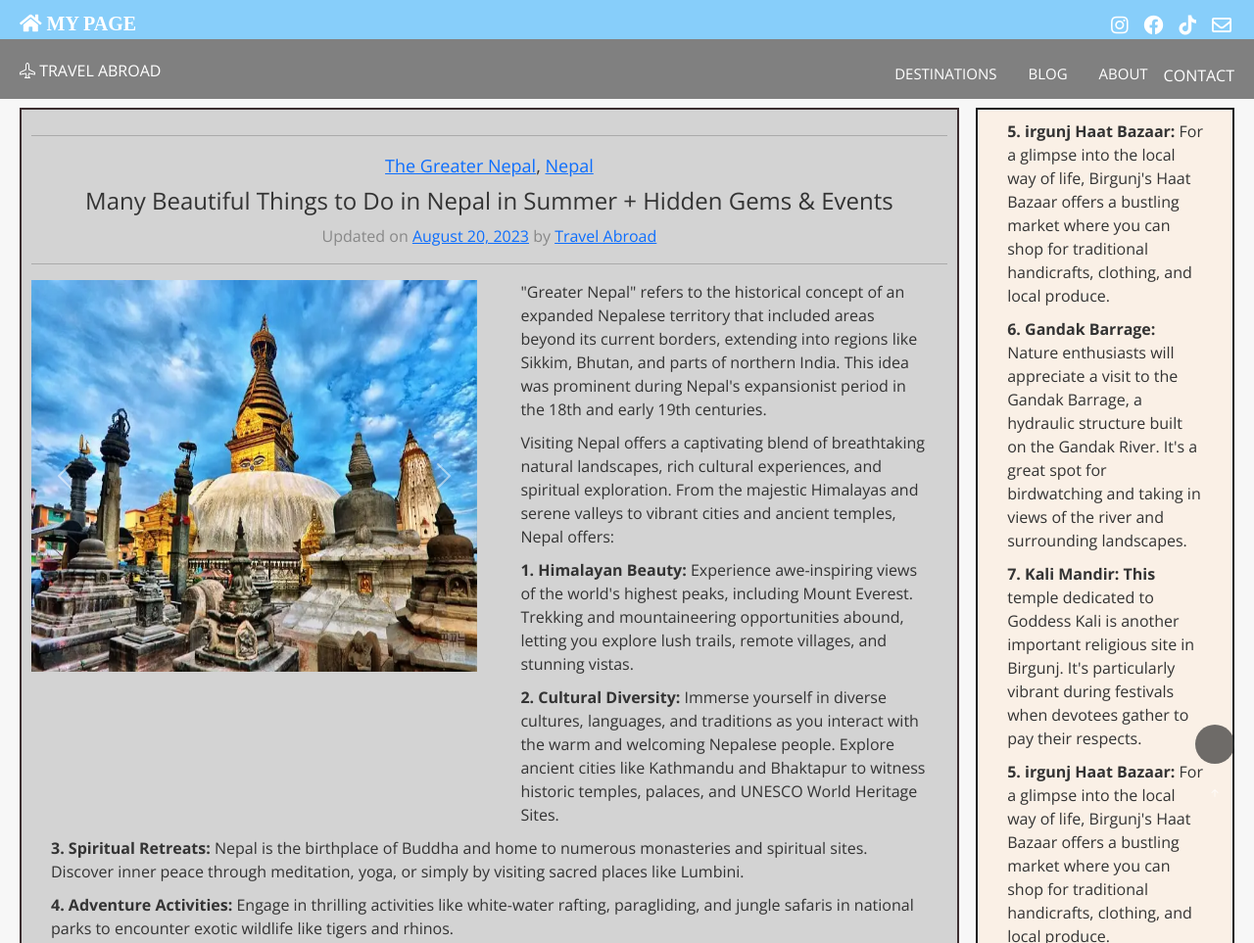
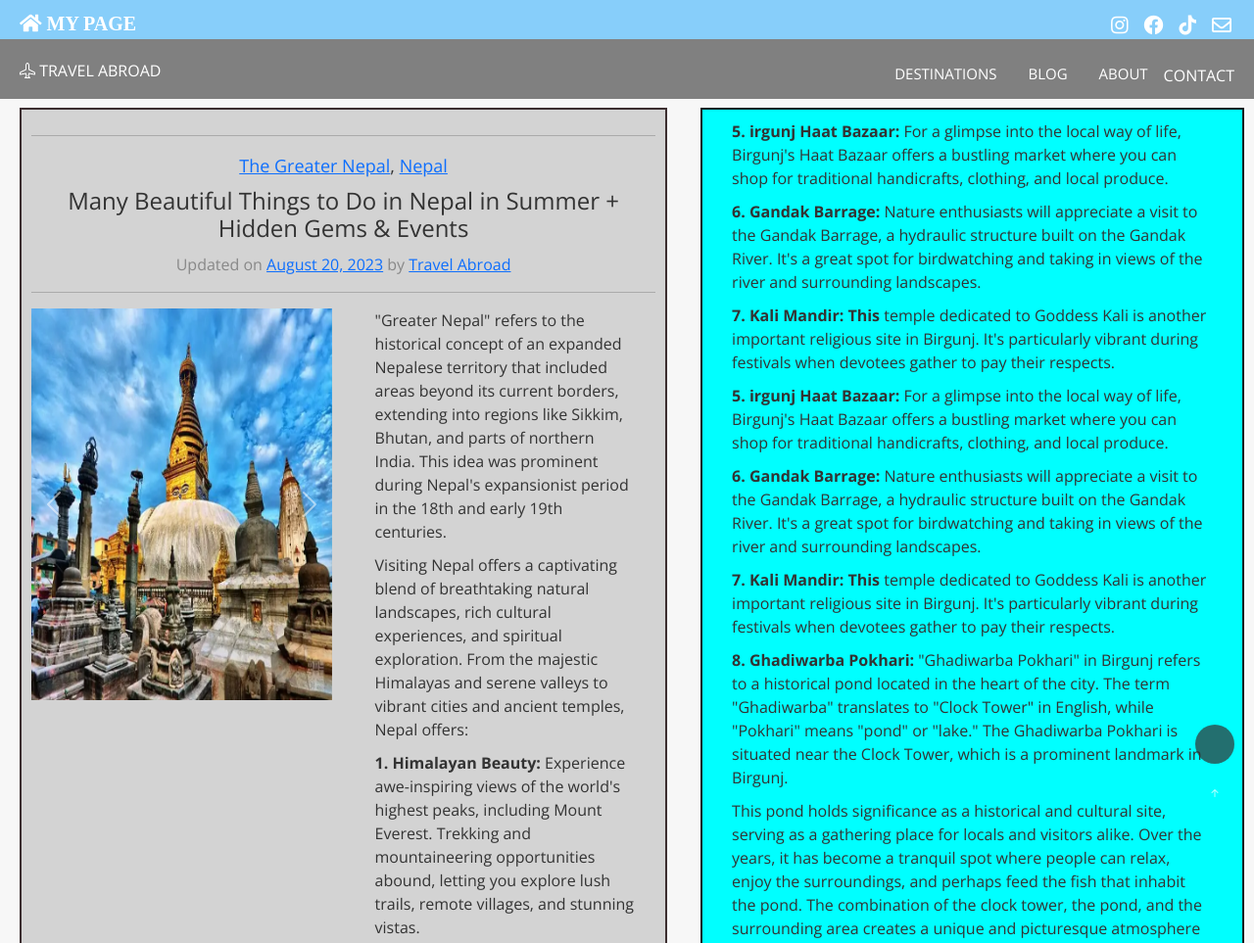
Before and after one commit to sahrajan/rk, a plain HTML site: page Travel/Blog/ASIA/Nepal/nepalvisit.html in a window 1280 px wide. Shown: the top 963 px of the page at 98% size. Drawn offline with nearby package versions, Linux system fonts and the light colour scheme; files whose address does not match are found by name.

Commit message:
margin-nycc

```diff
--- a/Travel/Blog/ASIA/Nepal/nepalvisit.css
+++ b/Travel/Blog/ASIA/Nepal/nepalvisit.css
@@ -12,22 +12,22 @@
       background-color:lightgray; /* Just for visualization */
       padding: 10px;
       margin-left: 20px;
-      width: 1100px;
+
       border: 2px solid rgb(60, 46, 48);
   }
 
   /* Add a 10px gap between columns */
   .gap {
-      width: 20px;
+      width: 5%;
   }
 
   /* Second column (20% width) */
   .column-side-right {
-      margin-right: 20px;
-      background-color: linen; /* Just for visualization */
+      margin-right: 10px;
+      background-color:aqua; /* Just for visualization */
       padding: 10px;
       border: 2px solid rgb(23, 27, 29);
-      width: 300px;
+      width: 80%;
       justify-content: space-between;
 
   }
```
